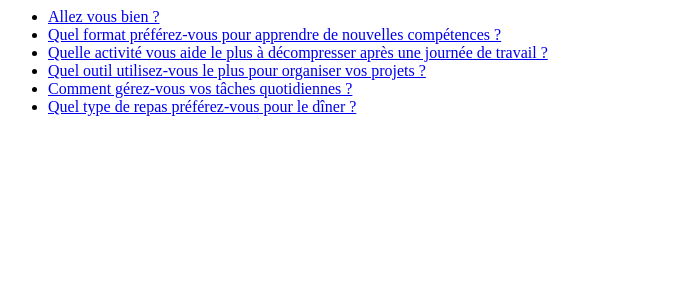
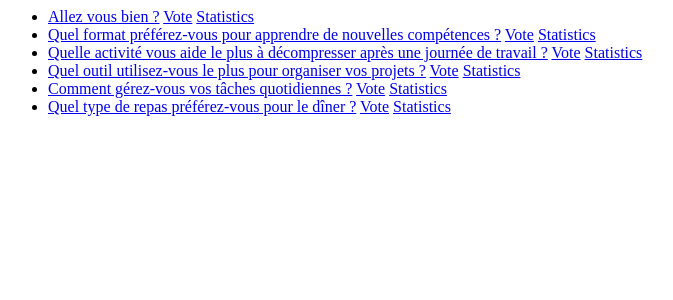
Before and after one commit to matthieu-27/djangotutorial, a Django app: page /polls/all/ in a window 1280 px wide. Shown: the top 300 px of the page, without its empty margins (0-673 px from the left). Run offline with Django 5.2, Linux system fonts and the light colour scheme; data comes from the database, SQL or seed files in the repository.

Commit message:
feat: add link to statistics page

```diff
--- a/polls/templates/polls/all.html
+++ b/polls/templates/polls/all.html
@@ -1,7 +1,13 @@
 {% if latest_question_list %}
 <ul>
   {% for question in latest_question_list %}
-  <li><a href="/polls/{{ question.id }}/">{{ question.question_text }}</a></li>
+  <li>
+    <a href="{% url 'polls:frequency' question.id %}"
+      >{{ question.question_text }}</a
+    >
+    <a href="{% url 'polls:detail' question.id %}">Vote</a>
+    <a href="{% url 'polls:statistics' question.id %}">Statistics</a>
+  </li>
   {% endfor %}
 </ul>
 {% else %}
--- a/polls/templates/polls/statistics.html
+++ b/polls/templates/polls/statistics.html
@@ -0,0 +1,5 @@
+{% if stats %}
+<h1>Statistics page</h1>
+{% else %}
+<p>No stats are available.</p>
+{% endif %}
--- a/polls/urls.py
+++ b/polls/urls.py
@@ -10,4 +10,5 @@ urlpatterns = [
     path("<int:question_id>/results/", views.results, name="results"),
     path("<int:question_id>/vote/", views.vote, name="vote"),
     path("<int:question_id>/frequency/", views.frequency, name="frequency"),
+    path("<int:question_id>/statistics/", views.statistics, name="statistics"),
 ]
```
